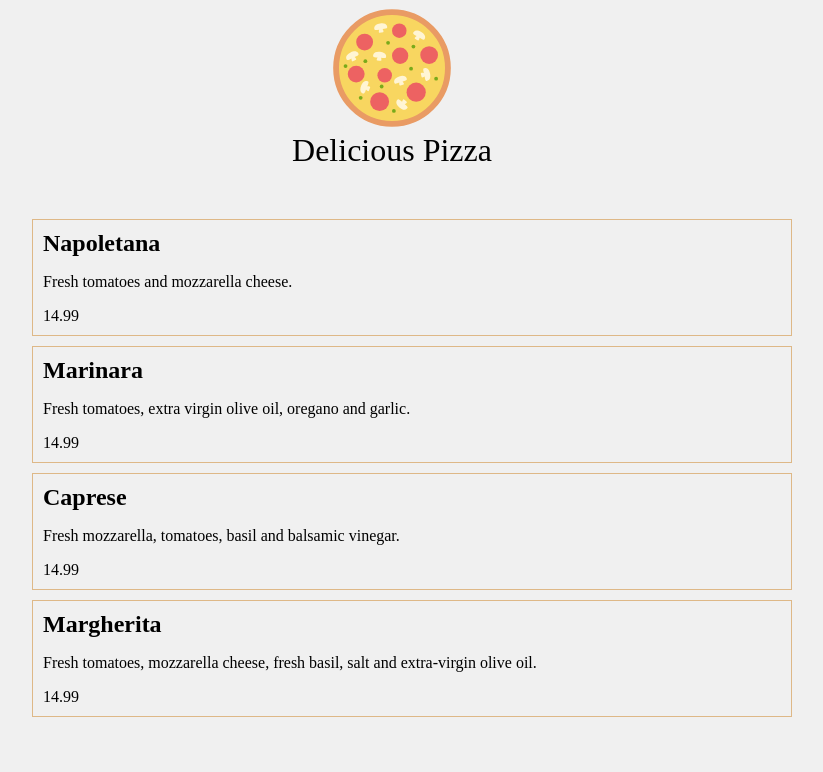
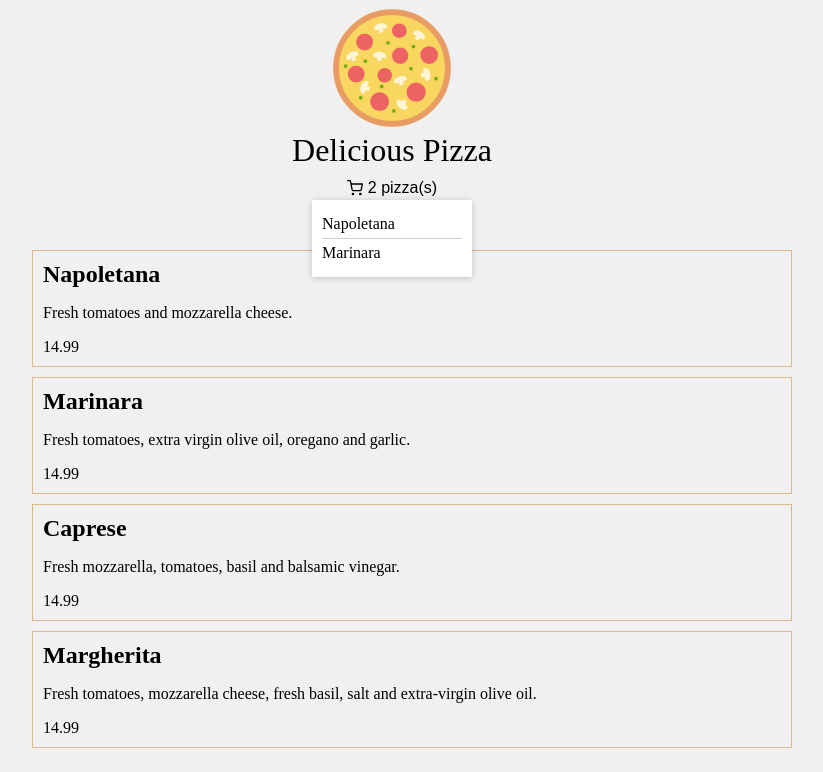
Before and after one commit to MScheltjens/Pizza-listing-TS-demo-react, a React (Vite) app: page / in a window 1280 px wide. Shown: the top 772 px of the page, without its empty margins (248-1071 px from the left). Built offline with nearby package versions, Linux system fonts and the light colour scheme.

Commit message:
added cart icon

```diff
--- a/package.json
+++ b/package.json
@@ -10,6 +10,7 @@
   "dependencies": {
     "react": "^18.0.0",
     "react-dom": "^18.0.0",
+    "react-icons": "^4.4.0",
     "vite-plugin-svgr": "^2.2.1"
   },
   "devDependencies": {
--- a/src/App.tsx
+++ b/src/App.tsx
@@ -1,5 +1,6 @@
 import pizzas from "./data/pizzas.json";
 import Pizza from "./components/Pizza";
+import Cart from "./components/Cart";
 import AppCSS from "../styles/App.module.css";
 import PizzaSVG from "./svg/pizza.svg";
 
@@ -9,6 +10,7 @@ const App = () => {
       <div className={AppCSS.header}>
         <img src={PizzaSVG} alt="svg pizza logo" width={120} height={120} />
         <div className={AppCSS.siteTitle}>Delicious Pizza</div>
+        <Cart />
       </div>
       <ul>
         {pizzas.map((pizza) => {
--- /dev/null
+++ b/src/components/Cart.tsx
@@ -0,0 +1,37 @@
+import React from "react";
+import { FiShoppingCart } from "react-icons/fi";
+import CartCSS from "../../styles/Cart.module.css";
+
+interface Props {}
+
+interface State {
+  isOpen: boolean;
+}
+
+class Cart extends React.Component<Props, State> {
+  constructor(props: Props) {
+    super(props);
+    this.state = {
+      isOpen: false,
+    };
+  }
+
+  render() {
+    return (
+      <div className={CartCSS.cartContainer}>
+        <button className={CartCSS.button} type="button">
+          <FiShoppingCart />
+          <span>2 pizza(s)</span>
+        </button>
+        <div className={CartCSS.cartDropDown}>
+          <ul>
+            <li>Napoletana</li>
+            <li>Marinara</li>
+          </ul>
+        </div>
+      </div>
+    );
+  }
+}
+
+export default Cart;
--- /dev/null
+++ b/styles/Cart.module.css
@@ -0,0 +1,44 @@
+.cartContainer {
+  display: inline-block;
+  position: relative;
+}
+
+.cartDropDown {
+  background: white;
+  box-shadow: 0 1px 7px rgba(0, 0, 0, 0.2);
+  position: absolute;
+  left: 50%;
+  transform: translateX(-50%);
+  padding: 10px;
+  width: 140px;
+  text-align: left;
+}
+
+.cartDropDown ul {
+  list-style: none;
+  margin: 0;
+  padding: 0;
+}
+
+.cartDropDown li {
+  border-bottom: 1px solid #ccc;
+  padding: 5px 0;
+}
+
+.cartDropDown li:last-child {
+  border-bottom: 0;
+}
+
+.button {
+  background: none;
+  border: none;
+  padding: 0;
+  display: inline-flex;
+  align-items: center;
+  cursor: pointer;
+  font-size: 16px;
+}
+
+.button svg {
+  margin: 0 5px 0 0;
+}
```
Also changed, not shown: 1 other file (tests, documents, lock files or other folders).
